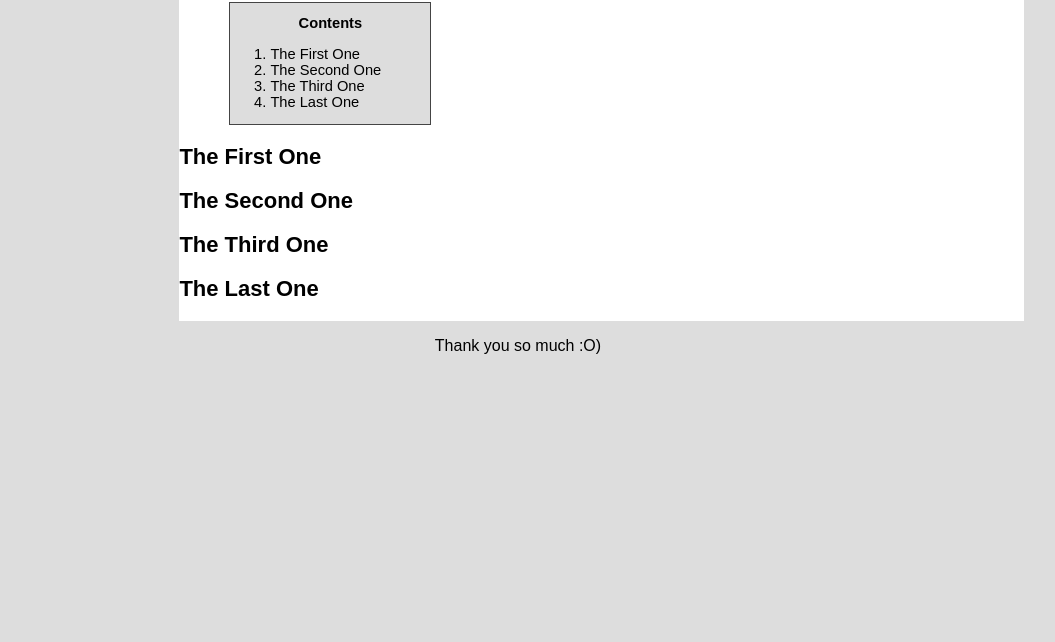
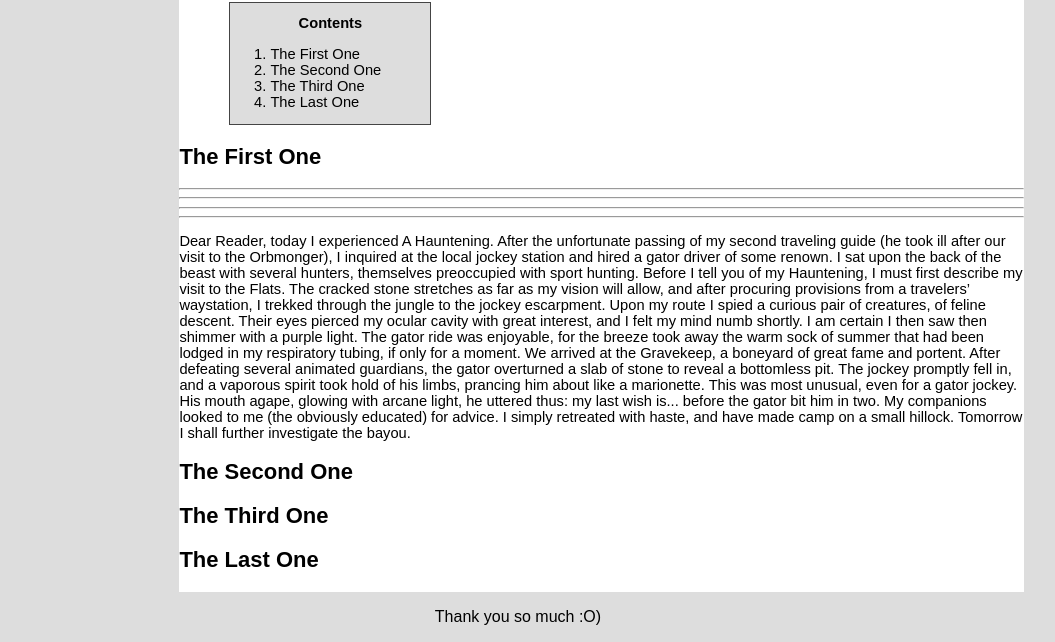
Before and after one commit to straycatgirltron/calzonewiki, a plain HTML site: page docs/index.html in a window 1280 px wide. Shown: the part 170-812 px from the top of the page, without its empty margins (122-1177 px from the left). Drawn offline with Linux system fonts and the light colour scheme.

Commit message:
WOWOWOWOWWO

```diff
--- a/docs/index.html
+++ b/docs/index.html
@@ -35,6 +35,15 @@
 						</aside>
 					<article id="sub1">
 						<h2>The First One</h2>
+						<hr>
+						<hr>
+						<hr>
+						<hr>
+						<p>Dear Reader, today I experienced A Hauntening. After the unfortunate passing of my second traveling guide (he took ill after our visit to the Orbmonger), I inquired at the local jockey station and hired a gator driver of some renown. I sat upon the back of the beast with several hunters, themselves preoccupied with sport hunting.
+
+							Before I tell you of my Hauntening, I must first describe my visit to the Flats. The cracked stone stretches as far as my vision will allow, and after procuring provisions from a travelers’ waystation, I trekked through the jungle to the jockey escarpment. Upon my route I spied a curious pair of creatures, of feline descent. Their eyes pierced my ocular cavity with great interest, and I felt my mind numb shortly. I am certain I then saw then shimmer with a purple light.
+
+							The gator ride was enjoyable, for the breeze took away the warm sock of summer that had been lodged in my respiratory tubing, if only for a moment. We arrived at the Gravekeep, a boneyard of great fame and portent. After defeating several animated guardians, the gator overturned a slab of stone to reveal a bottomless pit. The jockey promptly fell in, and a vaporous spirit took hold of his limbs, prancing him about like a marionette. This was most unusual, even for a gator jockey. His mouth agape, glowing with arcane light, he uttered thus: my last wish is... before the gator bit him in two. My companions looked to me (the obviously educated) for advice. I simply retreated with haste, and have made camp on a small hillock. Tomorrow I shall further investigate the bayou.</p>
 					</article>
 					<article id="sub2">
 						<h2>The Second One</h2>
```
